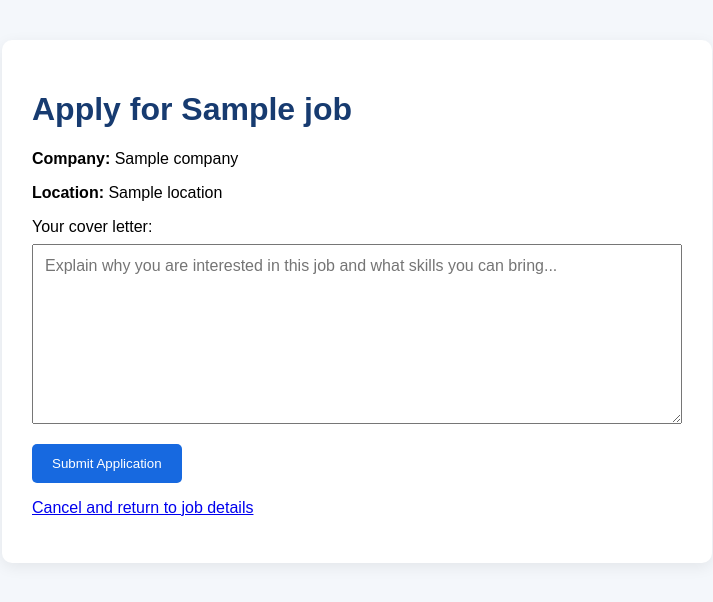
After one commit to Teddyyimer/Job-Portal, a Django app: template jobs/templates/jobs/apply.html in a window 1280 px wide. The commit adds this page. Shown: the top 602 px of the page, without its empty margins (283-996 px from the left). Run offline with Django 5.2, Linux system fonts and the light colour scheme; tables that the repository leaves empty hold one stand-in row (values such as "Sample post"); the template is opened without the code that fills it: values that come from a table or form of the project are taken from there, most other values are stand-ins (such as "Sample title", 1, 10 or a date in 2020); data that the repository does not hold is empty.

Commit message:
job application pages

```diff
--- /dev/null
+++ b/jobs/forms.py
@@ -0,0 +1,21 @@
+
+from django import forms
+from .models import Application
+
+
+class ApplicationForm(forms.ModelForm):
+    class Meta:
+        model = Application
+        fields = ['cover_letter']
+        widgets = {
+            'cover_letter': forms.Textarea(attrs={
+                'rows': 8,
+                'placeholder': (
+                    'Explain why you are interested in this job '
+                    'and what skills you can bring...'
+                ),
+            }),
+        }
+        labels = {
+            'cover_letter': 'Your cover letter',
+        }
--- a/jobs/models.py
+++ b/jobs/models.py
@@ -1,5 +1,6 @@
 
 from django.db import models
+from django.conf import settings
 
 
 class Job(models.Model):
@@ -18,3 +19,32 @@ class Job(models.Model):
 
     def __str__(self):
         return self.title
+
+
+
+
+class Application(models.Model):
+    job = models.ForeignKey(
+        Job,
+        on_delete=models.CASCADE,
+        related_name='applications'
+    )
+    applicant = models.ForeignKey(
+        settings.AUTH_USER_MODEL,
+        on_delete=models.CASCADE,
+        related_name='job_applications'
+    )
+    cover_letter = models.TextField()
+    created_at = models.DateTimeField(auto_now_add=True)
+
+    class Meta:
+        constraints = [
+            models.UniqueConstraint(
+                fields=['job', 'applicant'],
+                name='unique_application_per_job_and_applicant'
+            )
+        ]
+        ordering = ['-created_at']
+
+    def __str__(self):
+        return f'{self.applicant.username} - {self.job.title}'
--- /dev/null
+++ b/jobs/templates/jobs/apply.html
@@ -0,0 +1,67 @@
+
+<!DOCTYPE html>
+<html lang="en">
+<head>
+    <meta charset="UTF-8">
+    <meta name="viewport" content="width=device-width, initial-scale=1.0">
+    <title>Apply for {{ job.title }} | Job Portal</title>
+    <style>
+        body {
+            font-family: Arial, sans-serif;
+            background: #f4f7fb;
+            margin: 0;
+            padding: 40px 20px;
+        }
+
+        .container {
+            max-width: 650px;
+            margin: auto;
+            padding: 30px;
+            background: white;
+            border-radius: 10px;
+            box-shadow: 0 4px 15px #00000012;
+        }
+
+        h1 { color: #173b70; }
+
+        textarea {
+            box-sizing: border-box;
+            width: 100%;
+            padding: 12px;
+            margin-top: 8px;
+            min-height: 180px;
+            font: inherit;
+        }
+
+        button {
+            background: #1769e0;
+            color: white;
+            border: none;
+            border-radius: 5px;
+            padding: 12px 20px;
+            cursor: pointer;
+        }
+
+        .errorlist { color: #c62828; }
+    </style>
+</head>
+<body>
+    <main class="container">
+        <h1>Apply for {{ job.title }}</h1>
+        <p><strong>Company:</strong> {{ job.company }}</p>
+        <p><strong>Location:</strong> {{ job.location }}</p>
+
+        <form method="post">
+            {% csrf_token %}
+            {{ form.as_p }}
+            <button type="submit">Submit Application</button>
+        </form>
+
+        <p>
+            <a href="{% url 'job_detail' job.id %}">
+                Cancel and return to job details
+            </a>
+        </p>
+    </main>
+</body>
+</html>
--- a/jobs/urls.py
+++ b/jobs/urls.py
@@ -6,13 +6,12 @@ from . import views
 urlpatterns = [
     path('', views.home, name='home'),
     path('job/<int:job_id>/', views.job_detail, name='job_detail'),
+    path('job/<int:job_id>/apply/', views.apply_to_job, name='apply_to_job'),
 
     path('register/', views.register, name='register'),
     path(
         'login/',
-        auth_views.LoginView.as_view(
-            template_name='jobs/login.html'
-        ),
+        auth_views.LoginView.as_view(template_name='jobs/login.html'),
         name='login',
     ),
     path(
```
Also changed, not shown: jobs/admin.py (+13 -2 lines), jobs/templates/jobs/job_detail.html (+24 -3 lines), jobs/views.py (+46 -0 lines), jobs/migrations/0002_application.py (added).
